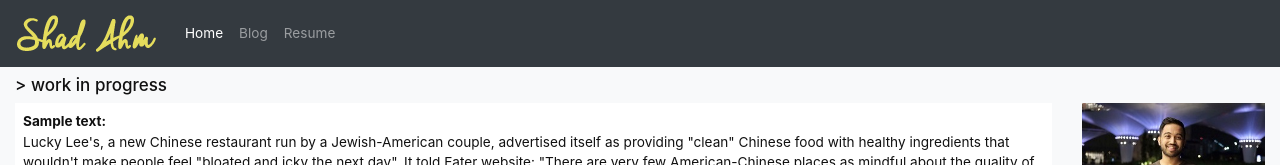
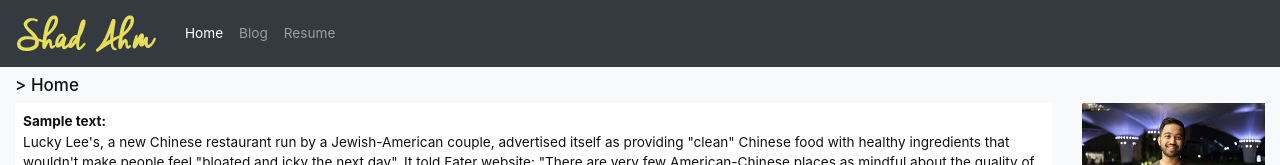
Before and after one commit to ShadAhm/shadahm.github.io, an Angular app: page / in a window 1280 px wide. Shown: the top 165 px of the page. Built offline with nearby package versions, Linux system fonts and the light colour scheme.

Commit message:
Added page title into home component

```diff
--- a/src/app/app-routing.module.ts
+++ b/src/app/app-routing.module.ts
@@ -8,19 +8,18 @@ import { BlogComponent } from './components/blog/blog.component';
 const routes: Routes = [
   {
     path: '',
-    component: HomeComponent
-  },
-  {
-    path: 'about',
-    component: AboutComponent
+    component: HomeComponent,
+    data:{ title:'Home' }
   },
   {
     path: 'resume',
-    component: ResumeComponent
+    component: ResumeComponent,
+    data:{ title:'Resume' }
   },
   {
     path: 'blog',
-    component: BlogComponent
+    component: BlogComponent,
+    data:{ title:'Blog' }
   }];
 
 @NgModule({
--- a/src/app/app.component.html
+++ b/src/app/app.component.html
@@ -21,7 +21,7 @@
 <div class="container-fluid">
   <div class="row">
     <div class="col">
-      <h5>> work in progress</h5>
+      <app-content-header></app-content-header>
     </div>
   </div>
   <div class="row">
--- a/src/app/app.module.ts
+++ b/src/app/app.module.ts
@@ -12,6 +12,7 @@ import { BlogComponent } from './components/blog/blog.component';
 
 // services
 import { ResumeService } from './services/resume.service';
+import { ContentHeaderComponent } from './components/content-header/content-header.component';
 
 @NgModule({
   declarations: [
@@ -19,7 +20,8 @@ import { ResumeService } from './services/resume.service';
     AboutComponent,
     HomeComponent,
     ResumeComponent,
-    BlogComponent
+    BlogComponent,
+    ContentHeaderComponent
   ],
   imports: [
     BrowserModule,
--- /dev/null
+++ b/src/app/components/content-header/content-header.component.html
@@ -0,0 +1 @@
+<h5>> {{title}}</h5>
--- /dev/null
+++ b/src/app/components/content-header/content-header.component.ts
@@ -0,0 +1,23 @@
+import { Component, OnInit } from '@angular/core';
+import { Router, ActivatedRoute, NavigationEnd } from '@angular/router';
+import { filter } from 'rxjs/operators';
+
+@Component({
+  selector: 'app-content-header',
+  templateUrl: './content-header.component.html',
+  styleUrls: ['./content-header.component.scss']
+})
+export class ContentHeaderComponent implements OnInit {
+  title: string;
+
+  constructor(private router: Router, private route: ActivatedRoute) {
+    this.router.events.pipe(
+      filter(event => event instanceof NavigationEnd)
+    ).subscribe((route: ActivatedRoute) => {
+      this.title = this.route.snapshot.firstChild.data.title;
+   });
+  }
+
+  ngOnInit() {
+  }
+}
--- a/src/app/components/resume/resume.component.html
+++ b/src/app/components/resume/resume.component.html
@@ -2,7 +2,6 @@
 <div class="bg-white p-2">
   <div class="row">
     <div class="col">
-      <h2>Contents</h2>
       <ol class="contents-list">
         <li *ngFor="let content of contents"><a href="javascript:void(0)"
             (click)="scrollIntoView(content.elementId)">{{content.displayText}}</a>
```
Also changed, not shown: src/app/components/content-header/content-header.component.scss (added).
